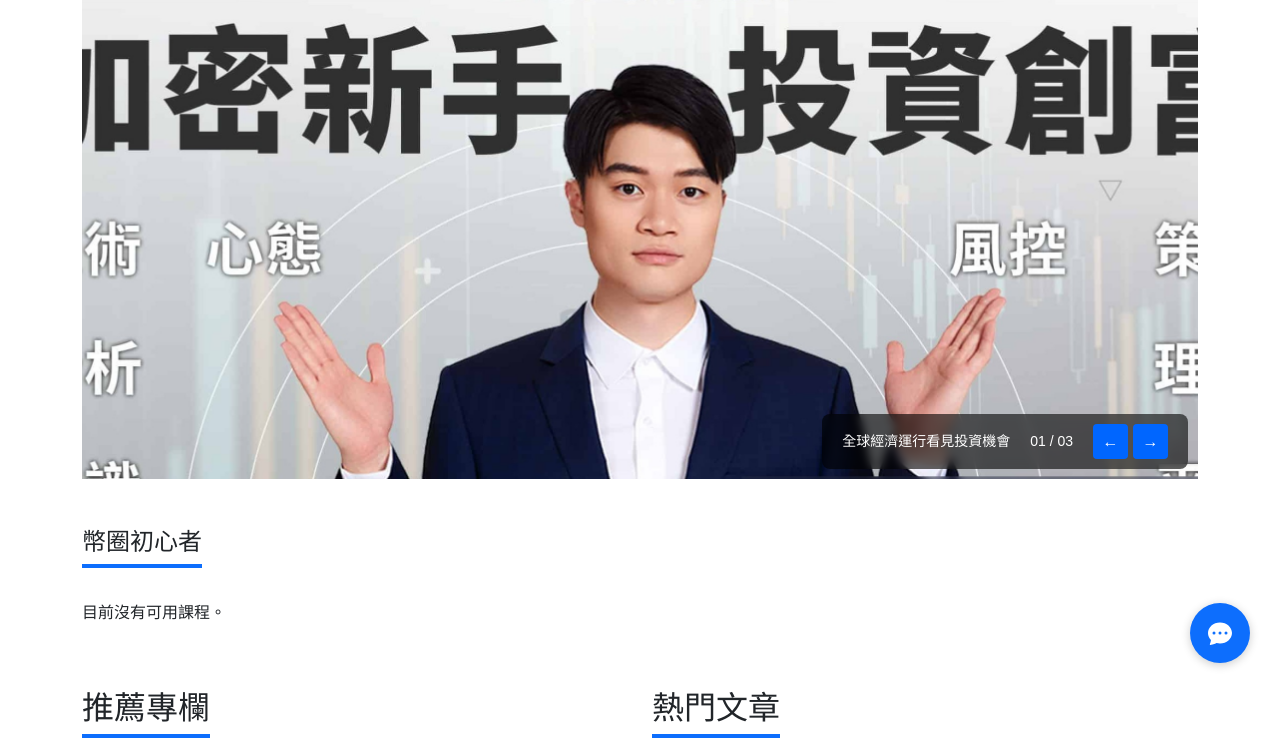
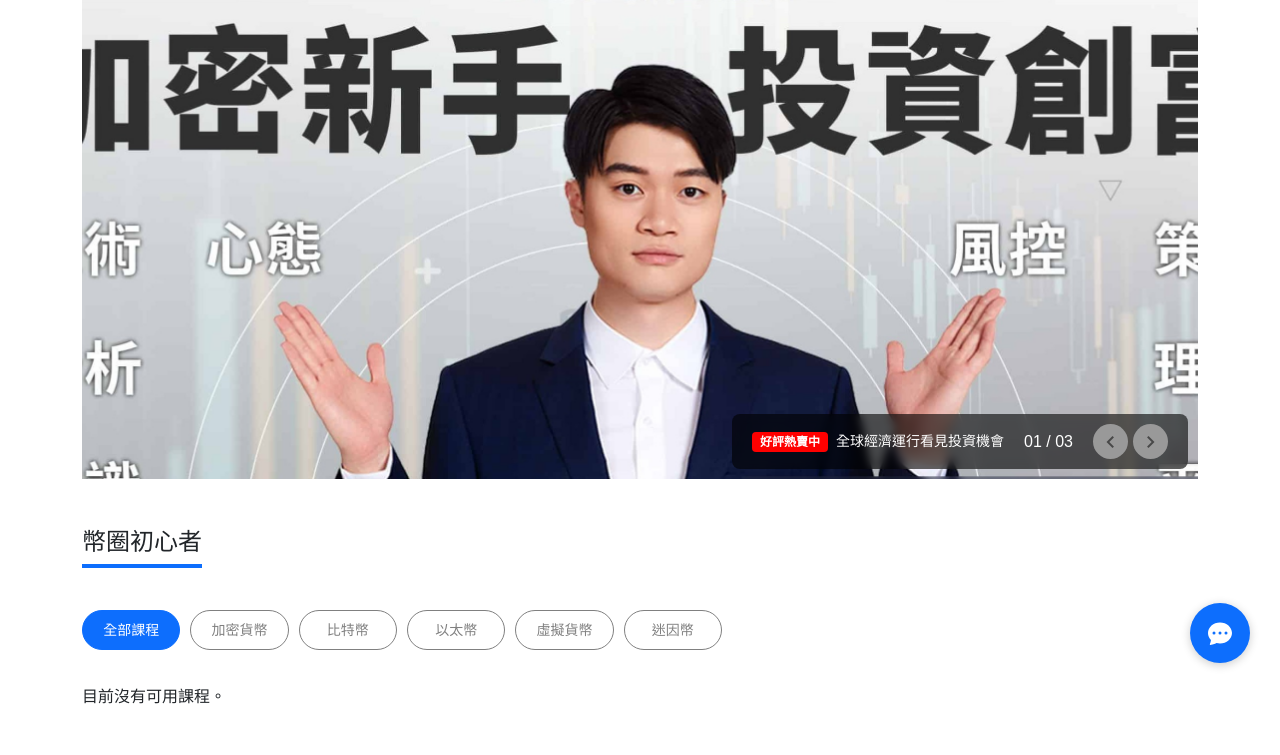
Before and after one commit to Shihjiajyun/chainee_official_new, a PHP site: page / in a window 1280 px wide. Shown: the part 107-862 px from the top of the page. Run offline with PHP 8.4, Linux system fonts and the light colour scheme; data that the repository does not hold is empty.

Commit message:
修改課程呈現區塊

```diff
--- a/css/index.css
+++ b/css/index.css
@@ -8,6 +8,110 @@ body {
   font-family: -apple-system, BlinkMacSystemFont, "Segoe UI", Roboto,
     "Helvetica Neue", Arial, sans-serif;
 }
+
+#choose {
+  display: grid;
+  grid-template-columns: repeat(6, 1fr); /* 預設 6 個一排 */
+  gap: 10px; /* 設定按鈕之間的間距 */
+  justify-content: center;
+  padding: 10px 0; /* 避免與上方/下方內容貼合 */
+  width: 50vw;
+}
+
+#choose .nav-link {
+  border-radius: 30px;
+  padding: 5px 15px;
+  height: 40px;
+  min-width: 90px; /* 避免太窄 */
+  font-size: 14px;
+  background-color: white; /* 預設白底 */
+  color: gray;
+  border: 1px solid gray; /* 灰色邊框 */
+  display: flex;
+  align-items: center;
+  justify-content: center;
+  text-decoration: none;
+  transition: all 0.3s ease;
+}
+
+/* 滑鼠懸停效果 */
+#choose .nav-link:hover {
+  background-color: lightgray;
+}
+
+/* 選中（點擊）狀態 */
+#choose .nav-link.active {
+  background-color: #0d6efd;
+  color: white;
+  border-color: #0d6efd;
+}
+
+/* 🟡 中螢幕（變成 3 個一排） */
+@media (max-width: 991px) {
+  #choose {
+    grid-template-columns: repeat(3, 1fr); /* 3 個一排 */
+  }
+}
+
+/* 🔵 小螢幕（變成 2 個一排） */
+@media (max-width: 575px) {
+  #choose {
+    grid-template-columns: repeat(2, 1fr); /* 2 個一排 */
+  }
+}
+
+
+.course-card {
+  max-width: 400px;
+  border: 1px solid #ddd;
+  border-radius: 8px;
+  overflow: hidden;
+  background: #fff;
+  transition: transform 0.3s ease-in-out;
+}
+
+.course-card:hover {
+  transform: scale(1.02);
+}
+
+.card-link {
+  text-decoration: none;
+  color: inherit;
+  display: block;
+}
+
+.card-image img {
+  width: 100%;
+  height: auto;
+}
+
+.badge-new {
+  background-color: #00C58E;
+  color: white;
+  padding: 5px 10px;
+  border-radius: 5px;
+  font-size: 14px;
+}
+
+.price {
+  font-size: 20px;
+  font-weight: bold;
+  color: #ff4d4d;
+}
+
+.original-price {
+  text-decoration: line-through;
+  color: gray;
+}
+
+.text-secondary {
+  font-size: 14px;
+}
+
+.d-flex span {
+  font-size: 14px;
+}
+
 
 .container {
   width: 100%;
@@ -56,9 +160,12 @@ body {
 }
 
 .card-link {
-  text-decoration: none; /* 去掉下劃線 */
-  color: inherit; /* 保持文字顏色 */
-  display: block; /* 確保整個卡片範圍可點擊 */
+  text-decoration: none;
+  /* 去掉下劃線 */
+  color: inherit;
+  /* 保持文字顏色 */
+  display: block;
+  /* 確保整個卡片範圍可點擊 */
 }
 
 .card {
@@ -77,12 +184,15 @@ body {
   width: 100%;
   height: 100%;
   object-fit: cover;
-  transition: transform 0.3s ease, filter 0.3s ease; /* 添加平滑過渡效果 */
+  transition: transform 0.3s ease, filter 0.3s ease;
+  /* 添加平滑過渡效果 */
 }
 
 .card-image:hover img {
-  transform: scale(1.1); /* 放大圖片 */
-  filter: brightness(1.1); /* 增加亮度，可選 */
+  transform: scale(1.1);
+  /* 放大圖片 */
+  filter: brightness(1.1);
+  /* 增加亮度，可選 */
 }
 
 .card-image .btn-primary {
@@ -146,14 +256,14 @@ body {
 }
 
 .about-us {
-    background-color: #ffffff;
+  background-color: #ffffff;
 }
 
 .about-us p {
-    color: #666;
-    line-height: 1.6;
+  color: #666;
+  line-height: 1.6;
 }
 
 .about-us .features p {
-    margin-bottom: 0.5rem;
+  margin-bottom: 0.5rem;
 }
--- a/index.php
+++ b/index.php
@@ -29,6 +29,8 @@ if ($result->num_rows > 0) {
     <link rel="stylesheet" href="./css/article.css">
     <link href="https://cdn.jsdelivr.net/npm/bootstrap@5.3.0/dist/css/bootstrap.min.css" rel="stylesheet">
     <link href="https://cdnjs.cloudflare.com/ajax/libs/font-awesome/6.5.0/css/all.min.css" rel="stylesheet">
+    <link rel="stylesheet" href="https://fonts.googleapis.com/icon?family=Material+Icons">
+
 </head>
 
 <body>
@@ -44,54 +46,73 @@ if ($result->num_rows > 0) {
     <main class="main">
         <div class="container">
             <h2 class="section-title blue-underline">幣圈初心者</h2>
+            <ul class="nav nav-pills mb-4" id="choose">
+                <li class="nav-item">
+                    <a class="nav-link active" href="#">全部課程</a>
+                </li>
+                <li class="nav-item">
+                    <a class="nav-link" href="#">加密貨幣</a>
+                </li>
+                <li class="nav-item">
+                    <a class="nav-link" href="#">比特幣</a>
+                </li>
+                <li class="nav-item">
+                    <a class="nav-link" href="#">以太幣</a>
+                </li>
+                <li class="nav-item">
+                    <a class="nav-link" href="#">虛擬貨幣</a>
+                </li>
+                <li class="nav-item">
+                    <a class="nav-link" href="#">迷因幣</a>
+                </li>
+            </ul>
+
             <div class="grid">
                 <?php if (!empty($courses)) : ?>
                     <?php foreach ($courses as $course) : ?>
-                        <div class="card">
+                        <div class="course-card">
                             <a href="course.php?id=<?php echo htmlspecialchars($course['id']); ?>" class="card-link">
                                 <div class="card-image">
                                     <img src="<?php echo htmlspecialchars($course['course_image'] ?: './img/placeholder.jpg'); ?>" alt="課程縮圖">
                                 </div>
-                                <div class="card-content">
-                                    <a href="course.php?id=<?php echo htmlspecialchars($course['id']); ?>" class="btn btn-primary mt-1">了解更多</a>
-                                    <h3 class="card-title mt-3"><?php echo htmlspecialchars($course['course_name']); ?></h3>
+                                <div class="course-info p-3">
+                                    <span class="badge-new">新手</span>
+                                    <h5 class="mt-2 fw-bold"><?php echo htmlspecialchars($course['course_name']); ?></h5>
+
+                                    <!-- 課程時間 & 瀏覽數 -->
+                                    <div class="d-flex align-items-center text-muted mt-2">
+                                        <span class="material-icons">schedule</span>
+                                        <span class="ms-1"><?php echo htmlspecialchars($course['duration']); ?> 小時</span>
+                                        <span class="material-icons ms-3">visibility</span>
+                                        <span class="ms-1">17504</span> <!-- 示例觀看數 -->
+                                    </div>
 
                                     <!-- 講師名稱 -->
-                                    <p class="card-instructor text-secondary mt-1">講師：<?php echo htmlspecialchars($course['instructor']); ?></p>
-
-                                    <!-- 價格對比 -->
-                                    <?php if (!empty($course['discounted_price']) && $course['discounted_price'] < $course['course_price']) : ?>
-                                        <div class="card-price-group">
-                                            <p class="card-price text-danger font-weight-bold">
-                                                折扣價：NT$ <?php echo htmlspecialchars(number_format($course['discounted_price'])); ?>
-                                            </p>
-                                            <p class="card-price text-muted text-decoration-line-through">
-                                                原價：NT$ <?php echo htmlspecialchars(number_format($course['course_price'])); ?>
-                                            </p>
-                                        </div>
-                                    <?php else : ?>
-                                        <p class="card-price">NT$ <?php echo htmlspecialchars(number_format($course['course_price'])); ?></p>
-                                    <?php endif; ?>
+                                    <p class="mt-2 text-secondary">講師：<?php echo htmlspecialchars($course['instructor']); ?></p>
 
                                     <!-- 課程描述 -->
-                                    <p class="card-description">
+                                    <p class="course-description text-muted mt-2">
                                         <?php echo htmlspecialchars(mb_strimwidth($course['course_description'], 0, 100, '...')); ?>
                                     </p>
 
-                                    <!-- 課程資訊 -->
-                                    <div class="card-meta">
-                                        <span><?php echo htmlspecialchars($course['duration']); ?> 小時</span>
-                                        <span>17504 人</span> <!-- 示例數據 -->
+                                    <!-- 價格顯示 -->
+                                    <div class="d-flex align-items-center mt-2">
+                                        <?php if (!empty($course['discounted_price']) && $course['discounted_price'] < $course['course_price']) : ?>
+                                            <span class="price fw-bold fs-3">NT$<?php echo htmlspecialchars(number_format($course['discounted_price'])); ?></span>
+                                            <span class="original-price ms-2">NT$<?php echo htmlspecialchars(number_format($course['course_price'])); ?></span>
+                                        <?php else : ?>
+                                            <span class="price fw-bold fs-3">NT$<?php echo htmlspecialchars(number_format($course['course_price'])); ?></span>
+                                        <?php endif; ?>
                                     </div>
                                 </div>
                             </a>
                         </div>
-
                     <?php endforeach; ?>
                 <?php else : ?>
                     <p>目前沒有可用課程。</p>
                 <?php endif; ?>
             </div>
+
         </div>
     </main>
 
--- a/tools/main2.php
+++ b/tools/main2.php
@@ -18,21 +18,44 @@
         height: 100%;
         opacity: 0;
         visibility: hidden;
-        transition: all 0.8s ease-in-out;
         background-size: cover;
         background-repeat: no-repeat;
         background-position: center;
-        transform: translateX(100%);
+        transform-origin: center;
+        transition: transform 0.6s ease-in-out, opacity 0.6s ease-in-out;
+        transform: scale(1.1);
+        /* 初始稍微放大，讓動畫更有層次 */
     }
 
     .slide.active {
         opacity: 1;
         visibility: visible;
-        transform: translateX(0);
+        transform: scale(1);
     }
 
     .slide.prev {
-        transform: translateX(-100%);
+        opacity: 0;
+        transform: scale(0.8);
+        /* 縮小並淡出 */
+    }
+
+    .slide.next {
+        opacity: 0;
+        transform: scale(1.2);
+        /* 稍微放大，然後進入畫面 */
+    }
+
+
+    @keyframes fadeIn {
+        from {
+            opacity: 0;
+            transform: translateX(50px);
+        }
+
+        to {
+            opacity: 1;
+            transform: translateX(0);
+        }
     }
 
     .slider-nav {
@@ -49,21 +72,30 @@
         padding: 10px 20px;
         border-radius: 8px;
         backdrop-filter: blur(5px);
+        max-width: 90%;
+        /* 讓它最多佔 90% 的寬度，自適應內容 */
+        width: auto;
+        /* 讓寬度依內容變化 */
+        flex-wrap: nowrap;
+        /* 確保內容不換行 */
     }
 
     .slider-counter {
-        font-size: 14px;
+        flex-shrink: 0;
+        /* 讓計數不會被壓縮 */
     }
 
     .nav-buttons {
+        flex-shrink: 0;
+        /* 讓按鈕不會縮小 */
         display: flex;
         gap: 5px;
     }
 
     .nav-button {
-        background: #0066ff;
+        background: #999999;
         border: none;
-        color: white;
+        color: rgb(72, 72, 72);
         width: 35px;
         height: 35px;
         border-radius: 4px;
@@ -71,19 +103,37 @@
         display: flex;
         align-items: center;
         justify-content: center;
+        border-radius: 50%;
     }
 
     .nav-button:hover {
-        background: #0052cc;
+        background:rgb(99, 99, 99);
     }
 
     .slide-description {
         font-size: 14px;
         white-space: nowrap;
-        max-width: 200px;
         text-overflow: ellipsis;
         overflow: hidden;
+        flex-shrink: 1;
+        /* 讓描述區可以縮小 */
+        min-width: 50px;
+        /* 避免過小 */
+        max-width: 350px;
+        /* 限制最大寬度 */
     }
+
+    .slide-description::before {
+        content: "好評熱賣中";
+        background: rgb(255, 0, 0);
+        color: white;
+        font-size: 12px;
+        padding: 3px 8px;
+        border-radius: 4px;
+        margin-right: 8px;
+        font-weight: bold;
+    }
+
 
     @media (max-width: 768px) {
         #slider-container {
@@ -137,9 +187,10 @@
                 <span id="current">01</span> / <span id="total">03</span>
             </div>
             <div class="nav-buttons">
-                <button class="nav-button prev">←</button>
-                <button class="nav-button next">→</button>
+                <button class="nav-button prev"><span class="material-icons">chevron_left</span></button>
+                <button class="nav-button next"><span class="material-icons">chevron_right</span></button>
             </div>
+
         </div>
     </div>
 </div>
@@ -166,12 +217,16 @@
 
     function showSlide(index) {
         slides.forEach((slide, i) => {
-            slide.classList.remove('active', 'prev');
+            slide.classList.remove('active', 'prev', 'next');
+
             if (i < index) {
-                slide.classList.add('prev');
+                slide.classList.add('prev'); // 讓上一張圖片縮小並淡出
+            } else if (i > index) {
+                slide.classList.add('next'); // 讓下一張圖片稍微放大再進場
             }
         });
-        slides[index].classList.add('active');
+
+        slides[index].classList.add('active'); // 當前圖片變為可見
         slideDescription.textContent = descriptions[index];
         updateCounter();
 
```
